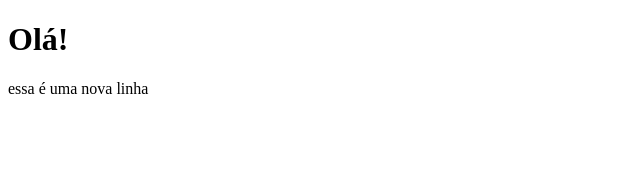
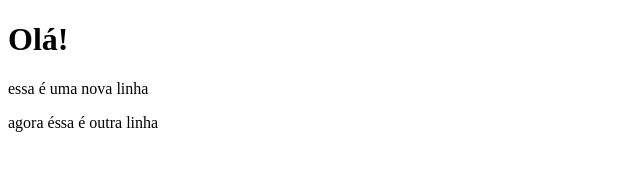
Before and after one commit to raphaelmagnun/projeto-html-desenvolve, a plain HTML site: page index.html in a window 1280 px wide. Shown: the whole page, without its empty margins (0-640 px from the left). Drawn offline with Linux system fonts and the light colour scheme.

Commit message:
Update index.html

```diff
--- a/index.html
+++ b/index.html
@@ -9,5 +9,6 @@
 <body>
     <h1>Olá!</h1>
     <p>essa é uma nova linha</p>
+    <p>agora éssa é outra linha </p>
 </body>
 </html>
```
